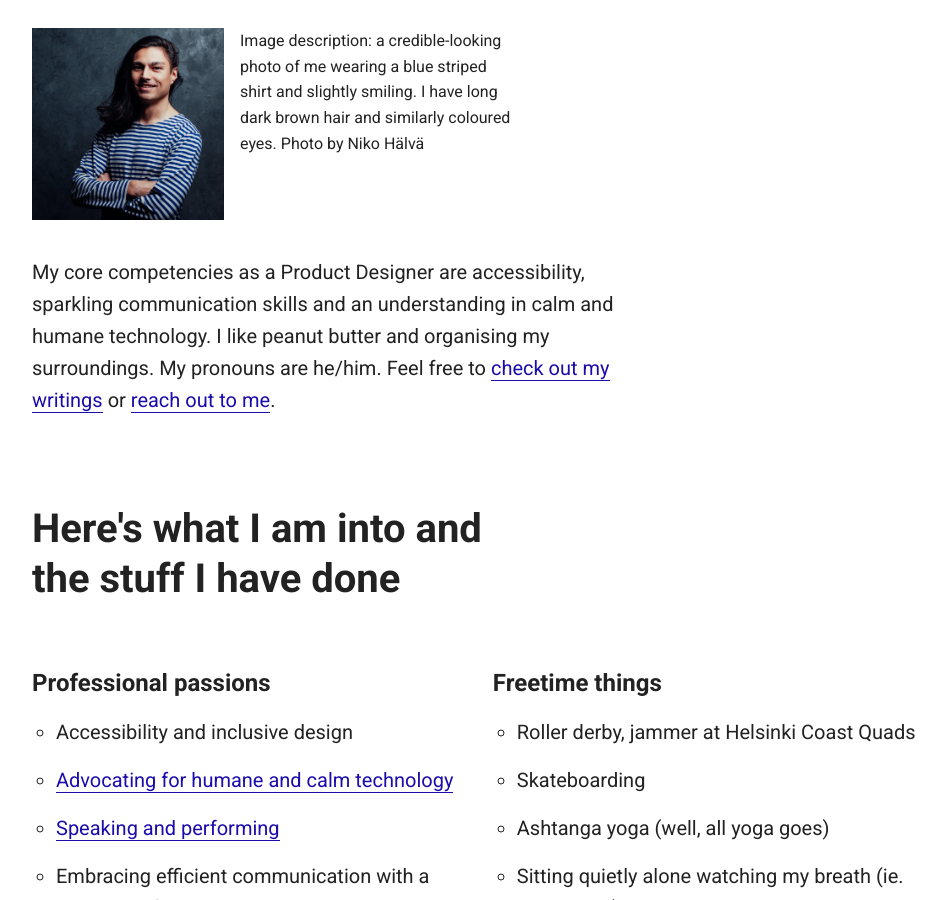
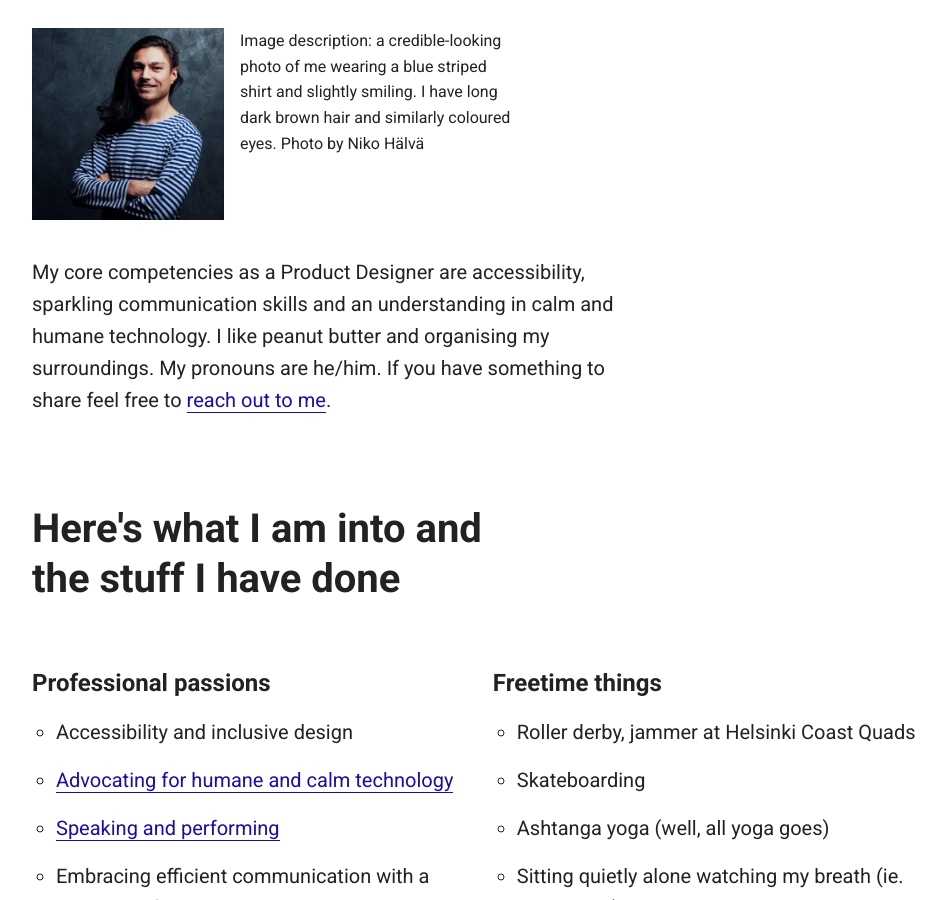
Before and after one commit to jesseu/jesseu.github.io, a Jekyll site: the page built from index.html, in a window 1280 px wide and 900 px high, scrolled down 411 px. Shown: the whole window, without its empty margins (128-1074 px from the left). Built offline with Jekyll 4.4.1, drawn with Linux system fonts in a browser that asks for light colours.

Commit message:
Update index.html

```diff
--- a/index.html
+++ b/index.html
@@ -16,7 +16,7 @@
 
 	<div class="row">
 		<div class="eight columns">
-			<p>My core competencies as a Product Designer are accessibility, sparkling communication skills and an understanding in calm and humane technology</a>. I like peanut butter and organising my surroundings. My pronouns are he/him. Feel free to <a href="#writings">check out my writings</a> or <a href="#connect">reach out to me</a>.</p>
+			<p>My core competencies as a Product Designer are accessibility, sparkling communication skills and an understanding in calm and humane technology</a>. I like peanut butter and organising my surroundings. My pronouns are he/him. If you have something to share feel free to <a href="#connect">reach out to me</a>.</p>
 		</div>
 	</div>
 
```
